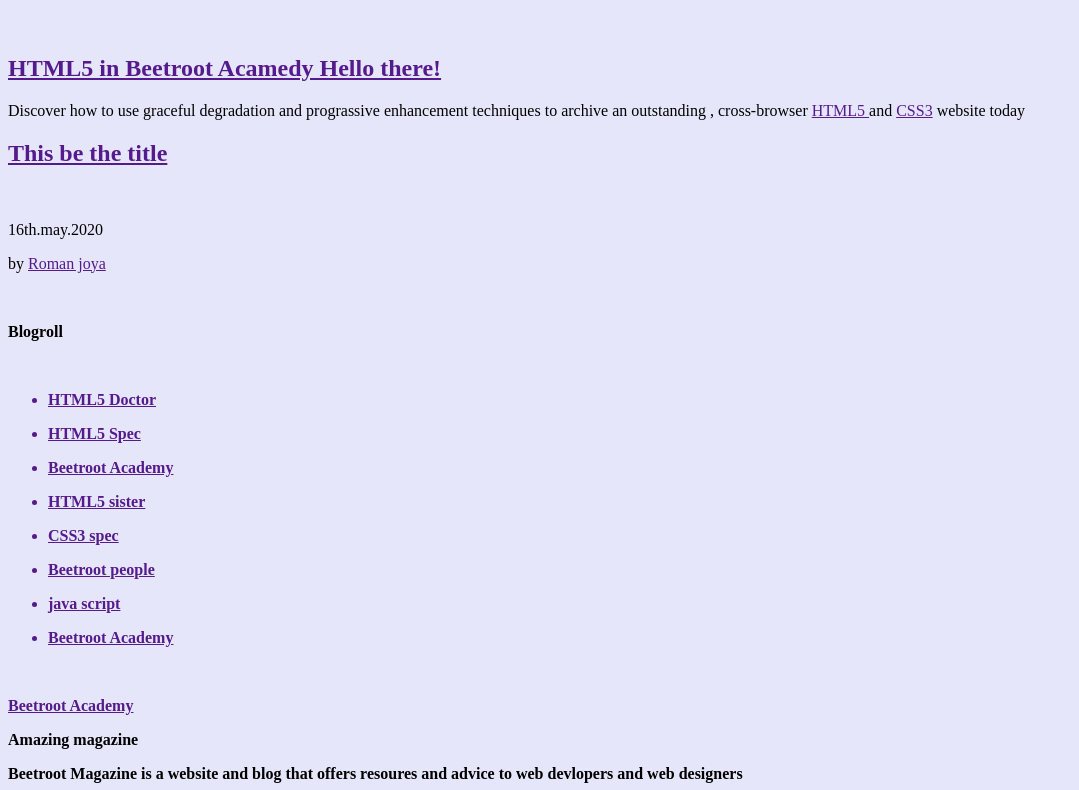
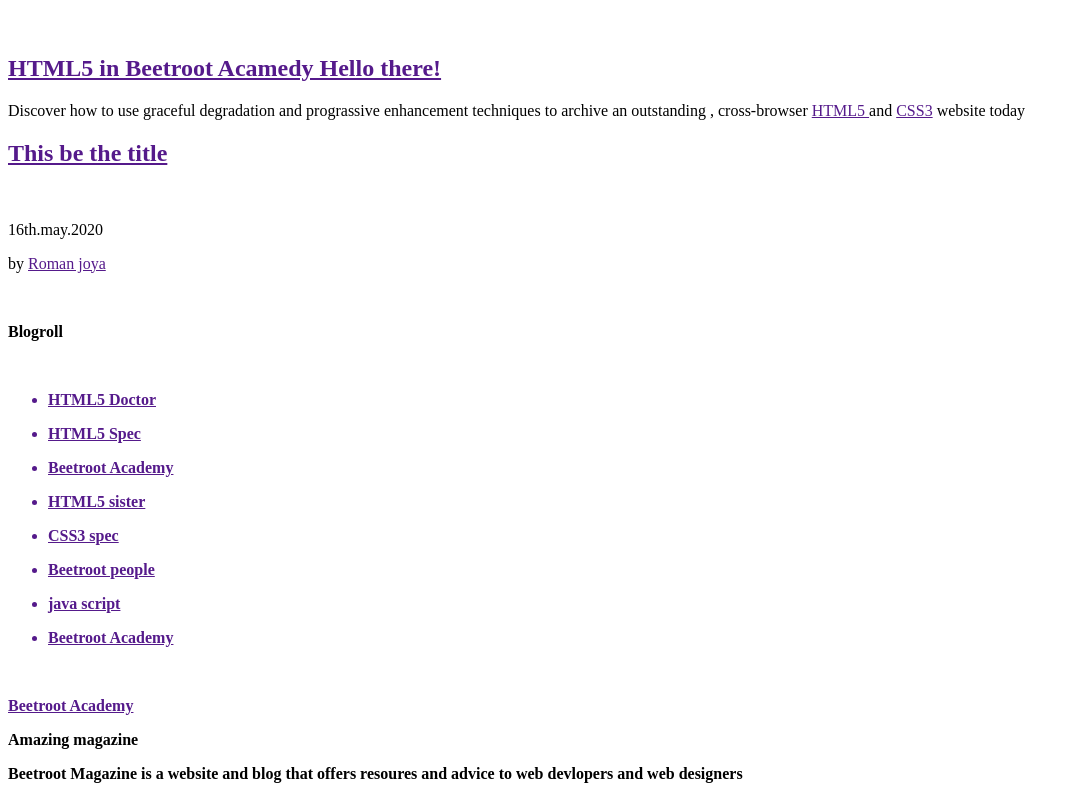
Before and after one commit to Roman425/lesson2, a plain HTML site: page index.html in a window 1280 px wide. Shown: the part 314-1104 px from the top of the page, without its empty margins (0-1079 px from the left). Drawn offline with Linux system fonts and the light colour scheme.

Commit message:
lavender

```diff
--- a/index.html
+++ b/index.html
@@ -5,7 +5,7 @@
     <title style="background-color: rgb(110, 32, 32);">Home work 2</title>
 </head>
 
-<body style="background-color: lavender;"><a href="">smashing HTML5!
+<body><a href="">smashing HTML5!
     <p>HTML5 in the year <s>2022</s>  <u>2020</u> </p>
 <br/>
 
```
